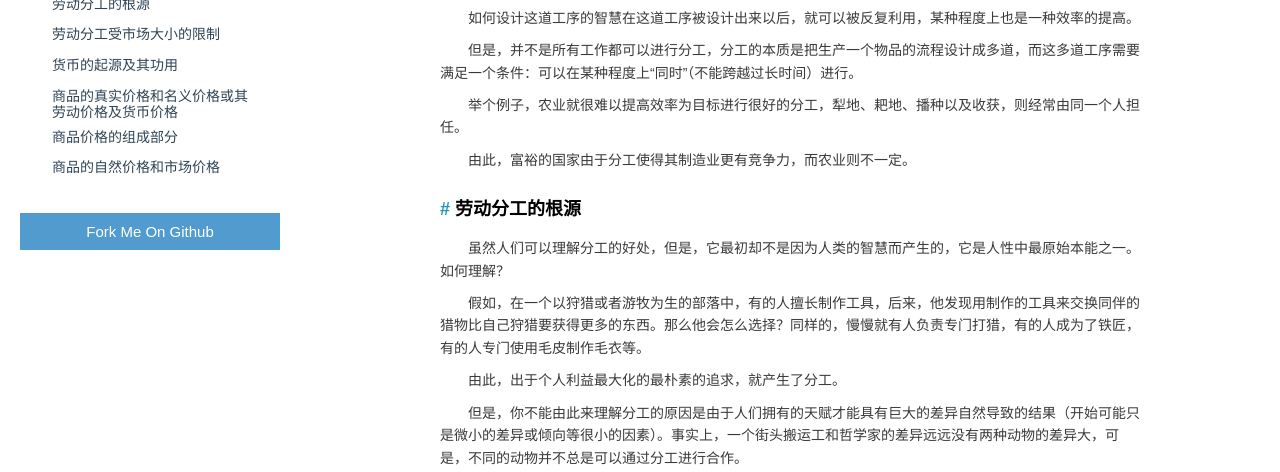
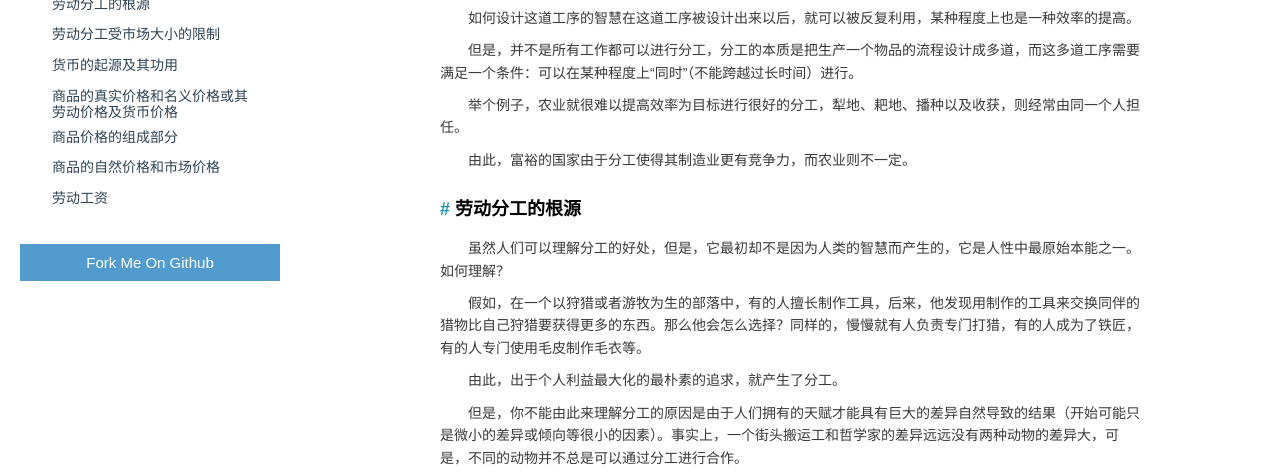
Before and after one commit to yelloxing/The-Wealth-Of-Nations, a website built with webpack: page index.html in a window 1280 px wide. Shown: the part 331-803 px from the top of the page. Built offline with Linux system fonts and the light colour scheme.

Commit message:
劳动工资

```diff
--- a/index.html
+++ b/index.html
@@ -15,7 +15,7 @@
     <div id="root"></div>
 
     <!-- 打包文件 -->
-    <script src="./dist/main@v0.1.5.js"></script>
+    <script src="./dist/main@v0.1.6.js"></script>
 
 
     <!-- 辅助记录访问次数 -->
--- a/package.json
+++ b/package.json
@@ -1,6 +1,6 @@
 {
   "name": "the-wealth-of-nations",
-  "version": "0.1.5",
+  "version": "0.1.6",
   "description": "国富论，包括分工、资本、政治经济学、国家收入等资本主义自由经济理论基础知识。",
   "scripts": {
     "start": "npm install && npm run dev",
```
Also changed, not shown: dist/main@v0.1.5-bundle1.js (deleted), dist/main@v0.1.5.js (deleted), dist/main@v0.1.6-bundle1.js (added), dist/main@v0.1.6.js (added), 3 other files.
